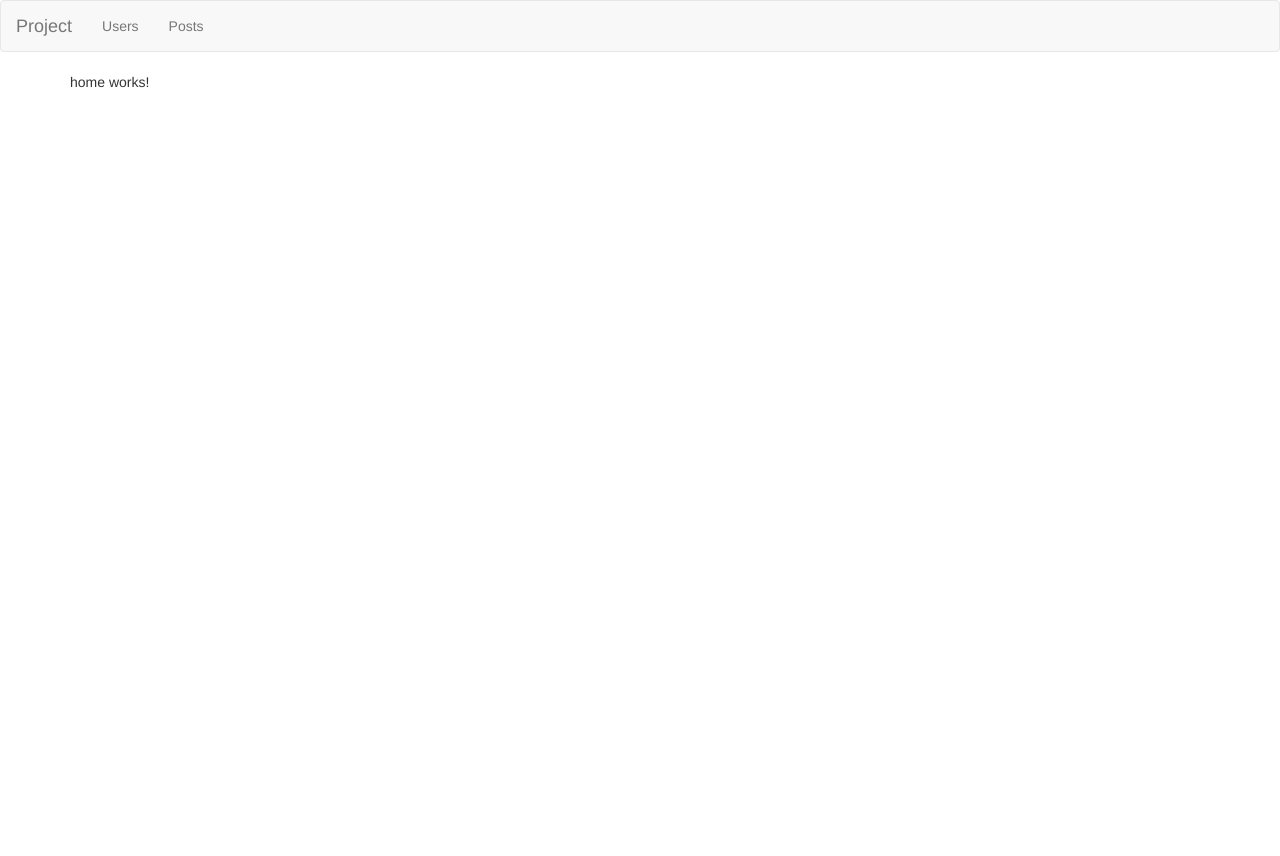
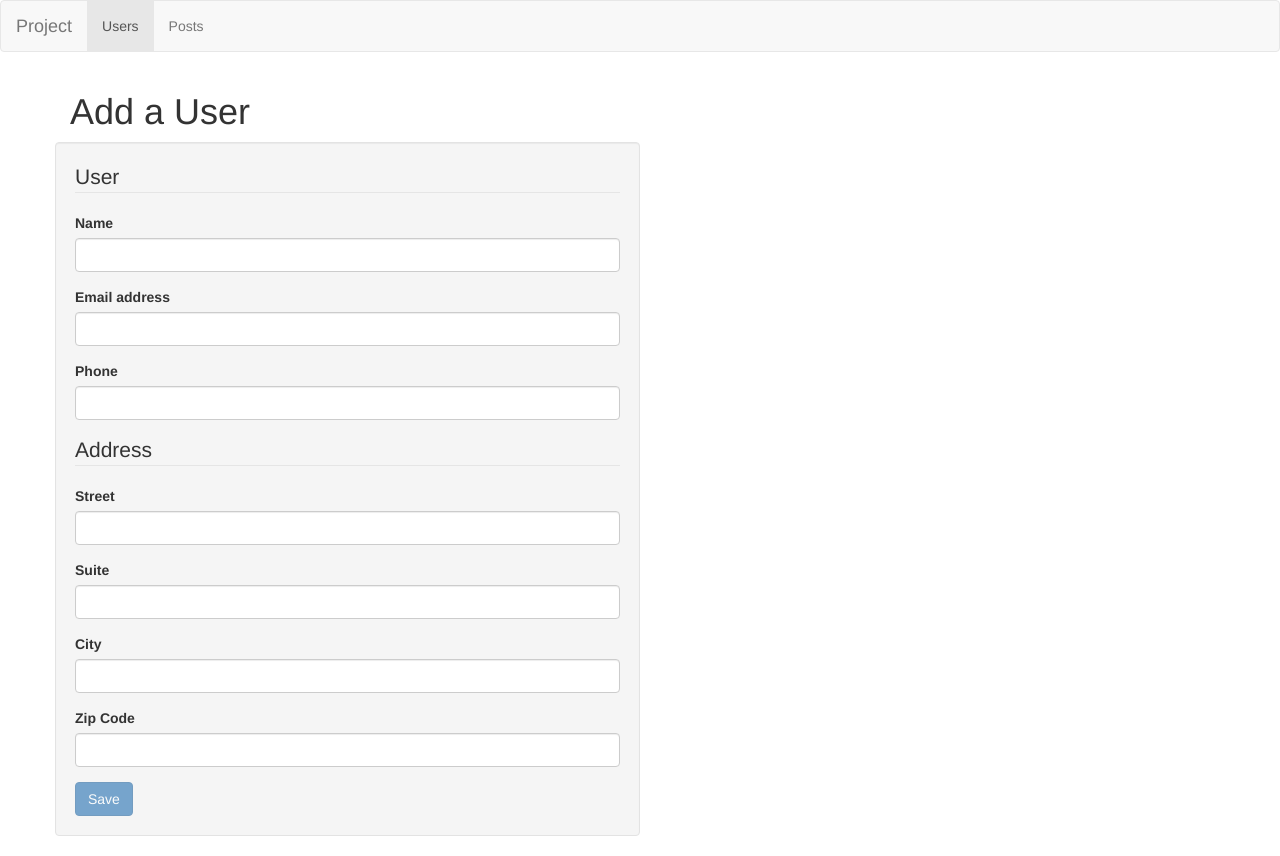
Before and after one commit to georgeStanescu/angular-2-pragmatic-guide-final-project, an Angular app: page /users/new in a window 1280 px wide. Before the commit this address led to /home. Before the commit the page ends 800 px from the top, so only its background shows below. Built offline with nearby package versions, Linux system fonts and the light colour scheme; what ng2-bootstrap would draw is missing.

Commit message:
model-driven form to add new users

```diff
--- /dev/null
+++ b/src/app/common/common-validators.ts
@@ -0,0 +1,11 @@
+import { FormControl } from "@angular/forms";
+
+export class CommonValidators {
+
+  static emailInvalid(control: FormControl) {
+    let emailPattern = /^(([^<>()\[\]\\.,;:\s@"]+(\.[^<>()\[\]\\.,;:\s@"]+)*)|(".+"))@((\[[0-9]{1,3}\.[0-9]{1,3}\.[0-9]{1,3}\.[0-9]{1,3}])|(([a-zA-Z\-0-9]+\.)+[a-zA-Z]{2,}))$/;
+    let valid = emailPattern.test(control.value);
+
+    return valid ? null : { emailInvalid: true };
+  }
+}
--- /dev/null
+++ b/src/app/users/user-editor.component.html
@@ -0,0 +1,57 @@
+<h1>Add a User</h1>
+<div class="row">
+  <div class="col-md-6 well">
+    <form [formGroup]="formGroup" (ngSubmit)="addUser()">
+      <fieldset>
+        <legend>User</legend>
+        <div class="form-group">
+          <label for="name">Name</label>
+          <input type="text" class="form-control" id="name" formControlName="nameControl">
+          <div *ngIf="formGroup.controls.nameControl.touched && formGroup.controls.nameControl.errors">
+            <div
+              *ngIf="formGroup.controls.nameControl.errors.required"
+              class="alert alert-danger">Name is required.</div>
+          </div>
+        </div>
+        <div class="form-group">
+          <label for="email">Email address</label>
+          <input type="email" class="form-control" id="email" formControlName="emailControl">
+          <div *ngIf="formGroup.controls.emailControl.touched && formGroup.controls.emailControl.errors">
+            <div
+              *ngIf="formGroup.controls.emailControl.errors.required"
+              class="alert alert-danger">Email is required.</div>
+            <div
+              *ngIf="formGroup.controls.emailControl.errors.emailInvalid"
+              class="alert alert-danger">Email is not valid.</div>
+          </div>
+        </div>
+        <div class="form-group">
+          <label for="phone">Phone</label>
+          <input type="tel" class="form-control" id="phone" formControlName="phoneControl">
+        </div>
+      </fieldset>
+
+      <fieldset>
+        <legend>Address</legend>
+        <div class=" form-group">
+          <label for="street ">Street</label>
+          <input type="text " class="form-control " id="street" formControlName="streetControl">
+        </div>
+        <div class="form-group ">
+          <label for="suite ">Suite</label>
+          <input type="text " class="form-control " id="suite" formControlName="suiteControl">
+        </div>
+        <div class="form-group ">
+          <label for="city ">City</label>
+          <input type="text " class="form-control " id="city" formControlName="cityControl">
+        </div>
+        <div class="form-group ">
+          <label for="zipcode ">Zip Code</label>
+          <input type="text " class="form-control " id="zipcode" formControlName="zipCodeControl">
+        </div>
+      </fieldset>
+
+      <button type="submit " class="btn btn-primary" [disabled]="!formGroup.valid">Save</button>
+    </form>
+  </div>
+</div>
--- /dev/null
+++ b/src/app/users/user-editor.component.ts
@@ -0,0 +1,32 @@
+import { Component, OnInit } from '@angular/core';
+import { FormGroup, Validators, FormBuilder } from "@angular/forms";
+import { CommonValidators } from "../common/common-validators";
+
+@Component({
+  selector: 'app-user-editor',
+  templateUrl: './user-editor.component.html',
+  styleUrls: ['./user-editor.component.css']
+})
+export class UserEditorComponent implements OnInit {
+  formGroup: FormGroup;
+
+  constructor(formBuilder: FormBuilder) {
+    this.formGroup = formBuilder.group({
+      nameControl: ['', Validators.required],
+      emailControl: ['', Validators.compose([Validators.required, CommonValidators.emailInvalid])],
+      phoneControl: ['', Validators.required],
+      streetControl: ['', Validators.required],
+      suiteControl: ['', Validators.required],
+      cityControl: ['', Validators.required],
+      zipCodeControl: ['', Validators.required]
+    });
+  }
+
+  ngOnInit() {
+  }
+
+  addUser() {
+    console.log(this.formGroup.value);
+  }
+
+}
--- /dev/null
+++ b/src/app/users/users-routing.module.ts
@@ -0,0 +1,26 @@
+import { NgModule } from '@angular/core';
+import { RouterModule, Routes } from "@angular/router";
+import { UsersComponent } from "./users.component";
+import { UserEditorComponent } from "./user-editor.component";
+
+const usersRoutes: Routes = [
+    {
+      path: 'users',
+      component: UsersComponent
+    },
+    {
+      path: 'users/new',
+      component: UserEditorComponent
+    }
+];
+
+@NgModule({
+  imports: [
+    RouterModule.forChild(usersRoutes)
+  ],
+  exports: [
+    RouterModule
+  ],
+  providers: [ ]
+})
+export class UsersRoutingModule {}
--- a/src/app/users/users.component.html
+++ b/src/app/users/users.component.html
@@ -1,4 +1,5 @@
 <h1>List of Users</h1>
+<a routerLink="/users/new" class="btn btn-primary">Add User</a>
 <table class="table table-bordered">
   <thead>
     <tr>
```
Also changed, not shown: src/app/routing/app-routing.module.ts (+2 -5 lines), src/app/users/users.module.ts (+8 -2 lines), src/app/users/user-editor.component.css (added).
